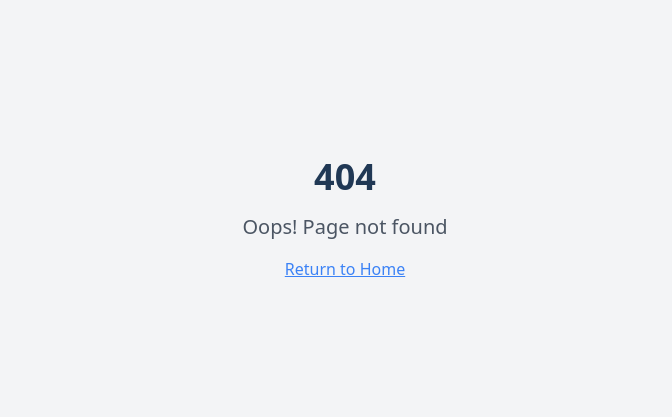
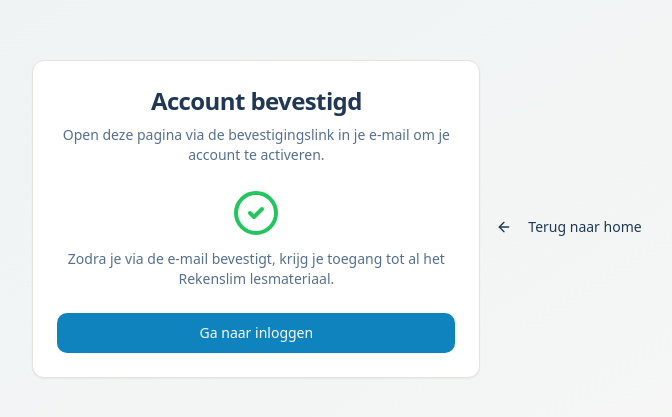
Before and after one commit to YoussefCode/rekenslim, a React (Vite) app: page /#/auth-confirm in a window 1280 px wide. Before the commit this address had no page. Shown: the part 181-598 px from the top of the page, without its empty margins (295-967 px from the left). Built offline with nearby package versions, Linux system fonts and the light colour scheme.

Commit message:
confirm signup

```diff
--- a/src/App.tsx
+++ b/src/App.tsx
@@ -19,6 +19,7 @@ import StudentDashboard from "./pages/StudentDashboard";
 import NotFound from "./pages/NotFound";
 import AuthReset from "./pages/AuthReset";
 import MagicLinkRelay from "./pages/MagicLinkRelay";
+import AuthConfirm from "./pages/AuthConfirm";
 
 const queryClient = new QueryClient();
 
@@ -36,6 +37,7 @@ const App = () => (
             <Route path="/auth" element={<Auth />} />
             <Route path="/magic-link" element={<MagicLinkRelay />} />
             <Route path="/auth-reset" element={<AuthReset />} />
+            <Route path="/auth-confirm" element={<AuthConfirm />} />
             <Route path="/admin" element={<Admin />} />
             <Route path="/oefenen" element={<Practice />} />
             <Route path="/oefenen/:domain" element={<PracticeDomain />} />
--- /dev/null
+++ b/src/pages/AuthConfirm.tsx
@@ -0,0 +1,44 @@
+import React from 'react';
+import { useLocation, useNavigate } from 'react-router-dom';
+import { Card, CardContent, CardDescription, CardHeader, CardTitle } from '@/components/ui/card';
+import { Button } from '@/components/ui/button';
+import { CheckCircle2, ArrowLeft } from 'lucide-react';
+
+const AuthConfirm = () => {
+  const navigate = useNavigate();
+  const location = useLocation();
+  const verified = Boolean(location.state?.verified);
+
+  return (
+    <div className="min-h-screen flex items-center justify-center bg-gradient-to-br from-primary/5 to-secondary/5 p-4">
+      <Card className="w-full max-w-md">
+        <CardHeader className="text-center space-y-2">
+          <CardTitle className="text-2xl font-bold">Account bevestigd</CardTitle>
+          <CardDescription>
+            {verified
+              ? 'Je account is succesvol geactiveerd. Je kunt meteen inloggen.'
+              : 'Open deze pagina via de bevestigingslink in je e-mail om je account te activeren.'}
+          </CardDescription>
+        </CardHeader>
+        <CardContent className="space-y-6 text-center">
+          <div className="flex flex-col items-center space-y-3">
+            <CheckCircle2 className="h-12 w-12 text-green-500" />
+            <p className="text-sm text-muted-foreground">
+              Zodra je via de e-mail bevestigt, krijg je toegang tot al het Rekenslim lesmateriaal.
+            </p>
+          </div>
+          <Button className="w-full" onClick={() => navigate('/auth')}>
+            Ga naar inloggen
+          </Button>
+        </CardContent>
+      </Card>
+      <div className="mt-4 text-center">
+        <Button variant="ghost" onClick={() => navigate('/')}>
+          <ArrowLeft className="mr-2 h-4 w-4" /> Terug naar home
+        </Button>
+      </div>
+    </div>
+  );
+};
+
+export default AuthConfirm;
--- a/src/pages/MagicLinkRelay.tsx
+++ b/src/pages/MagicLinkRelay.tsx
@@ -40,10 +40,22 @@ const MagicLinkRelay = () => {
   }, []);
 
   const hasLegacyToken = linkData.legacyToken.length > 0;
-  const hasTokenHashRecovery = linkData.tokenHash.length > 0 && linkData.type === 'recovery';
-  const hasToken = hasLegacyToken || hasTokenHashRecovery;
+  const isRecoveryFlow = linkData.type === 'recovery';
+  const isSignupFlow = linkData.type === 'signup';
+  const activeType = isSignupFlow ? 'signup' : isRecoveryFlow ? 'recovery' : '';
+  const hasTokenHash = linkData.tokenHash.length > 0 && activeType.length > 0;
+  const hasToken = hasLegacyToken || hasTokenHash;
 
   const forwardLegacyUrl = `${window.location.origin}/#/auth-reset#${linkData.legacyToken}`;
+  const heading = isSignupFlow ? 'Bevestig je account' : 'Reset je wachtwoord';
+  const description = isSignupFlow
+    ? 'Klik hieronder om je account te activeren en toegang te krijgen tot Rekenslim.'
+    : 'Klik hieronder om door te gaan naar het reset-scherm. Dit voorkomt dat e-mail scanners de link al verbruiken.';
+  const buttonLabel = verifying
+    ? 'Bevestigen...'
+    : isSignupFlow
+      ? 'Account bevestigen'
+      : 'Ga verder';
 
   const handleContinue = async () => {
     if (hasLegacyToken) {
@@ -51,21 +63,35 @@ const MagicLinkRelay = () => {
       return;
     }
 
-    if (!hasTokenHashRecovery) return;
+    if (!hasTokenHash) return;
 
     setVerifying(true);
     const { error } = await supabase.auth.verifyOtp({
-      type: 'recovery',
+      type: activeType as 'signup' | 'recovery',
       token_hash: linkData.tokenHash,
     });
 
     if (error) {
       toast({
-        title: 'Resetlink ongeldig',
-        description: 'Vraag een nieuwe resetlink aan en klik die direct aan.',
+        title: isSignupFlow ? 'Bevestigen mislukt' : 'Resetlink ongeldig',
+        description: isSignupFlow
+          ? 'Vraag een nieuwe bevestigingsmail aan en klik de link direct aan.'
+          : 'Vraag een nieuwe resetlink aan en klik die direct aan.',
         variant: 'destructive',
       });
       setVerifying(false);
+      return;
+    }
+
+    toast({
+      title: isSignupFlow ? 'Account bevestigd' : 'Token bevestigd',
+      description: isSignupFlow
+        ? 'Je account is geactiveerd. Je kunt meteen inloggen.'
+        : 'Ga verder met het instellen van je wachtwoord.',
+    });
+
+    if (isSignupFlow) {
+      navigate('/auth-confirm', { replace: true, state: { verified: true } });
       return;
     }
 
@@ -76,20 +102,21 @@ const MagicLinkRelay = () => {
     <div className="min-h-screen flex items-center justify-center bg-gradient-to-br from-primary/5 to-secondary/5 p-4">
       <Card className="w-full max-w-md">
         <CardHeader className="text-center space-y-2">
-          <CardTitle className="text-2xl font-bold">Reset je wachtwoord</CardTitle>
-          <CardDescription>
-            Klik hieronder om door te gaan naar het reset-scherm.
-            Dit voorkomt dat e-mail scanners de link al verbruiken.
-          </CardDescription>
+          <CardTitle className="text-2xl font-bold">{heading}</CardTitle>
+          <CardDescription>{description}</CardDescription>
         </CardHeader>
         <CardContent className="space-y-4">
           {hasToken ? (
             <Button className="w-full" onClick={handleContinue} disabled={verifying}>
-              {verifying ? 'Bevestigen...' : 'Ga verder'} <ArrowRight className="ml-2 h-4 w-4" />
+              {buttonLabel} <ArrowRight className="ml-2 h-4 w-4" />
             </Button>
           ) : (
             <div className="text-sm text-muted-foreground text-center space-y-3">
-              <p>Geen geldige resetlink gevonden. Vraag een nieuwe resetlink aan en klik hem direct aan.</p>
+              <p>
+                {isSignupFlow
+                  ? 'Geen geldige bevestigingslink gevonden. Vraag een nieuwe mail aan en klik die direct aan.'
+                  : 'Geen geldige resetlink gevonden. Vraag een nieuwe resetlink aan en klik hem direct aan.'}
+              </p>
               <Button variant="outline" className="w-full" onClick={() => navigate('/auth')}>
                 Terug naar inloggen
               </Button>
```
